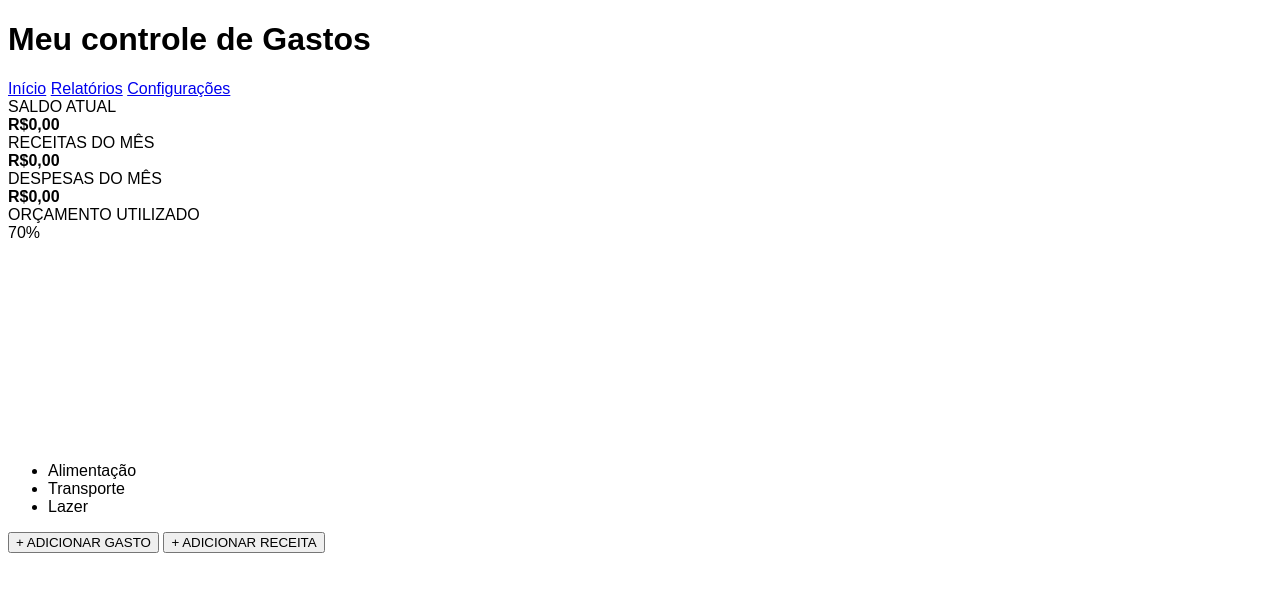
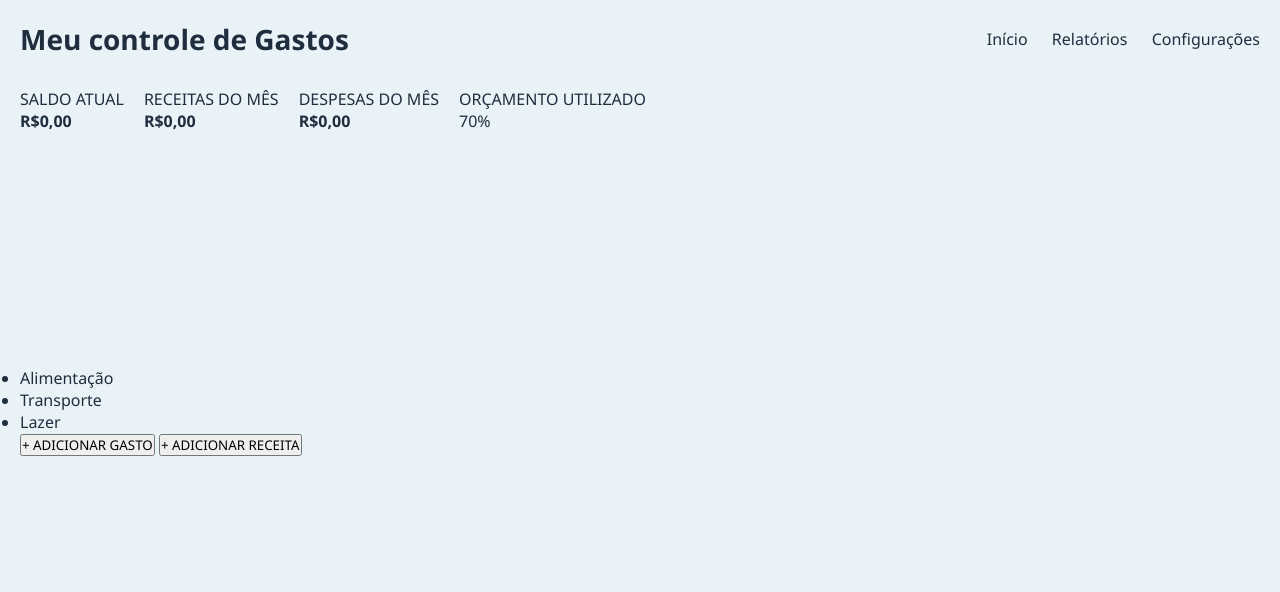
Before and after one commit to psicogi/Controle-de-gastos-pessoais, a plain HTML site: page src/index.html in a window 1280 px wide. Drawn offline with Linux system fonts and the light colour scheme.

Commit message:
estilização e adição do "card" na seção do grafico

```diff
--- a/src/index.html
+++ b/src/index.html
@@ -18,28 +18,30 @@
 
     <main>
         <section class="resumo">
-            <div class="saldo">
+            <div class="container">
+                <div class="card saldo">
                     SALDO ATUAL
                     <br>
                     <strong>R$0,00</strong>
                 </div>
-            <div class="receitas">
+                <div class="card receitas">
                     RECEITAS DO MÊS
                     <br>
                     <strong>R$0,00</strong>
                 </div>
-            <div class="despesas">
+                <div class="card despesas">
                     DESPESAS DO MÊS
                     <br>
                     <strong>R$0,00</strong>
                 </div>
-            <div class="orcamento">
+                <div class="card orcamento">
                     ORÇAMENTO UTILIZADO
 
                     <div class="barra">
                         <div class="preenchimento" style="width: 70%;"></div>
                     </div>
                     <span>70%</span>
+                </div>
             </div>
         </section>
 
--- a/src/styles/style.css
+++ b/src/styles/style.css
@@ -1,5 +1,44 @@
 @charset "UTF-8";
 
 * {
-    font-family: Arial, Helvetica, sans-serif;
+    margin: 0;
+    padding: 0;
+    box-sizing: border-box;
+    font-family: 'Segoe UI', sans-serif;
 }
+
+body {
+    background-color: #e9f2f7;
+    color: #1e2e3e;
+    padding: 20px;
+}
+
+header {
+    display: flex;
+    justify-content: space-between;
+    align-items: center;
+    margin-bottom: 30px;
+}
+
+header h1 {
+    font-size: 28px;
+    font-weight: bold;
+}
+
+nav a {
+    margin-left: 20px;
+    color: #1e2e3e;
+    text-decoration: none;
+    font-weight: 500;
+}
+
+nav a:hover {
+    text-decoration: underline;
+}
+
+.container {
+    display: flex;
+    flex-wrap: wrap;
+    gap: 20px;
+    margin-bottom: 30px;
+}
```
Lines whose indentation alone changed are shown as unchanged.
